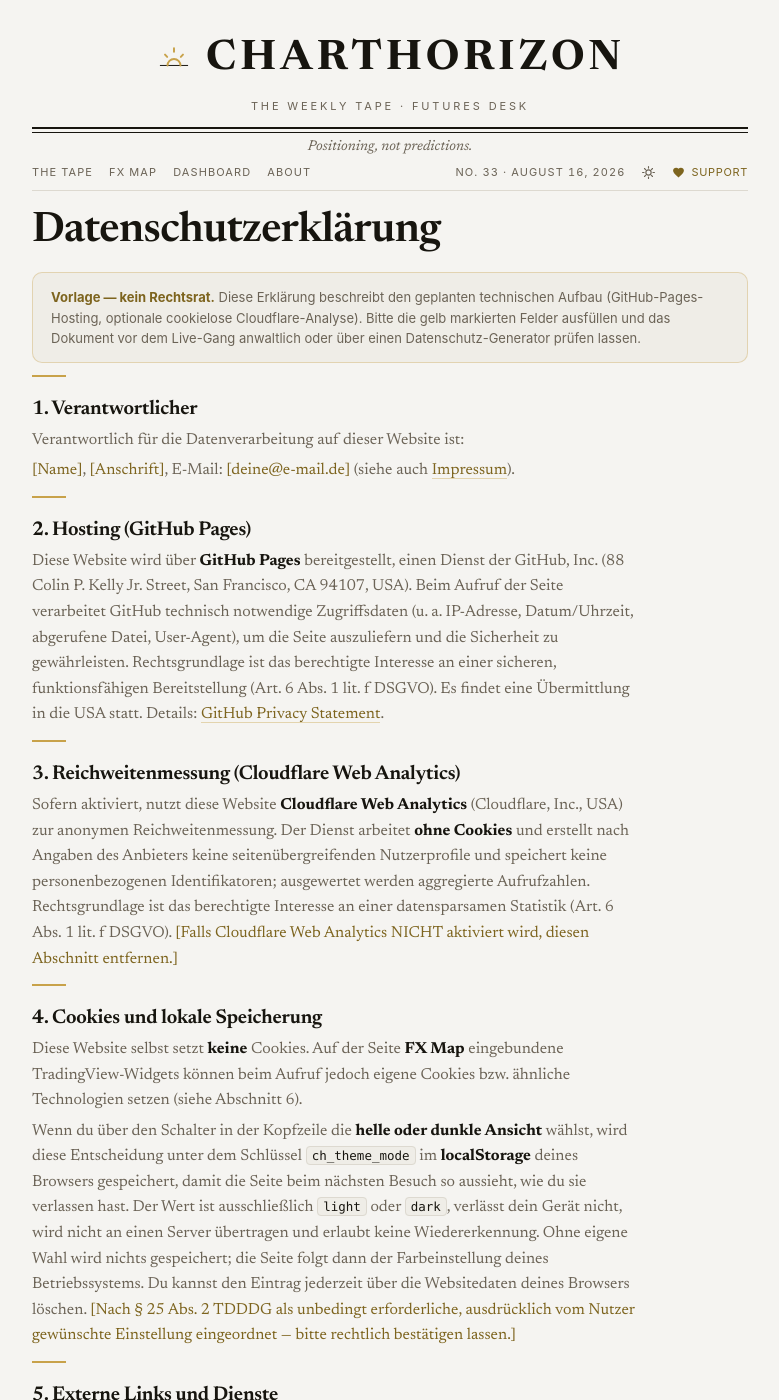
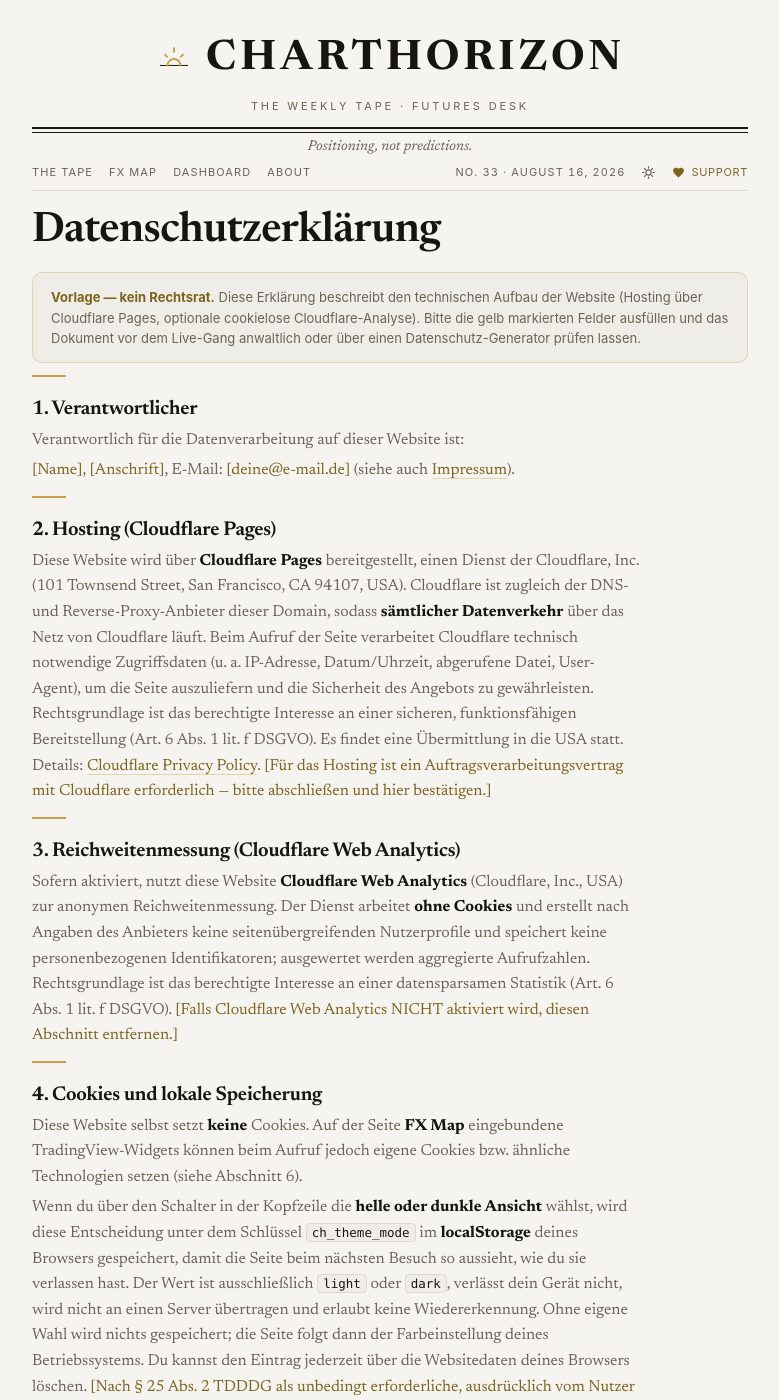
Before and after one commit to ChartHorizon/website, a Jekyll site: the page built from privacy.html, in a window 1280 px wide and 1400 px high. Shown: the whole window, without its empty margins (250-1029 px from the left). Built offline with Jekyll 4.4.1, drawn with Linux system fonts in a browser that asks for light colours; some of the changed text lies outside the part shown.

Commit message:
fx: paint the embeds dark, and give the legal pages real URLs
Two unrelated fixes that both came out of the dark edition.

The TradingView embeds stayed white in the dark edition. The remount worked and
colorTheme really was "dark" — the fault was `isTransparent: true`, which asks
TradingView not to paint a background at all. What shows through then is the
iframe's own default canvas, and that canvas is WHITE, set by the embedded
document's colour-scheme, which is cross-origin and beyond our reach. Against a
near-white card nobody could ever tell; against navy it is a lit slab. So
isTransparent now follows the edition: transparent on light, opaque on dark,
where TradingView paints its own dark ground. It moves out of the markup config
and into mountTv(), because it is a theme-dependent key and there is now exactly
one place that owns those.

Worth recording how this was nearly missed: a screenshot is not evidence here.
Playwright composites cross-origin iframes over white, so a correct dark widget
and a broken white one look identical in a capture. Painting the ground behind
the frame red and screenshotting white proves only that the compositor lies.
Verifying this needs site isolation off
(--disable-features=IsolateOrigins,site-per-process).

Separately, impressum and privacy were the last two pages still published as
/name.html. Cloudflare Pages strips .html and 308s to the extensionless path, so
the footer spent a redirect on every visit and each page named a redirecting URL
as its own canonical. They now use directory permalinks like every other page.
Pages does NOT keep the old path alive on its own — /about.html, which made the
same move long ago, answers 404 — so a _redirects file maps both old URLs 301 to
the new ones and existing bookmarks to the Datenschutzerklärung keep working.
Jekyll skips leading-underscore files, hence the `include:` entry.

While in there, privacy.html still described the pre-2026-08-15 world: it named
GitHub Pages as the host (it is Cloudflare Pages, and Cloudflare is also the
proxy for all traffic) and listed GitHub Sponsors under external services, which
is linked nowhere, while omitting X, which is linked on two pages.

Co-Authored-By: Claude Opus 5 <noreply@anthropic.com>

```diff
--- a/_config.yml
+++ b/_config.yml
@@ -50,6 +50,11 @@ defaults:
   - scope: { path: "", type: posts }
     values: { permalink: /:year/:month/:day/:title/ }
 
+# Jekyll skips leading-underscore names, but Cloudflare Pages reads its redirect rules
+# from a file called exactly `_redirects` at the build root — so it has to be forced back in.
+include:
+  - _redirects
+
 # Files that live in the repo but must not be published as-is.
 exclude:
   - README.md
--- a/_layouts/default.html
+++ b/_layouts/default.html
@@ -166,8 +166,8 @@
      risk of loss; seasonal and positioning signals do not guarantee future results. Market data is
      provided “as is” for personal, informational use.</p>
   <p class="legal-links">© {{ 'now' | date: "%Y" }} ChartHorizon ·
-     <a href="{{ '/impressum.html' | relative_url }}">Impressum</a> ·
-     <a href="{{ '/privacy.html' | relative_url }}">Datenschutz</a></p>
+     <a href="{{ '/impressum/' | relative_url }}">Impressum</a> ·
+     <a href="{{ '/privacy/' | relative_url }}">Datenschutz</a></p>
 </footer>
 
 <!-- Edition switch. The head script already resolved and applied the theme; this only wires
--- a/impressum.html
+++ b/impressum.html
@@ -4,6 +4,9 @@ lang: de
 title: Impressum
 noindex: true
 sitemap: false
+# See the note on privacy.html: directory permalink, with /impressum.html kept alive
+# as a permanent redirect in the root _redirects file.
+permalink: /impressum/
 ---
 <section class="legal">
   <h1>Impressum</h1>
--- a/privacy.html
+++ b/privacy.html
@@ -4,17 +4,22 @@ lang: de
 title: Datenschutz
 noindex: true
 sitemap: false
+# A directory permalink, like every other page on the site. Cloudflare Pages strips
+# .html and 308s to the extensionless path, so the old privacy.html spent a round trip
+# on a redirect and advertised a redirecting URL as its own canonical. `/privacy.html`
+# stays alive as a permanent redirect via the root _redirects file.
+permalink: /privacy/
 ---
 <section class="legal">
   <h1>Datenschutzerklärung</h1>
-  <div class="note"><strong>Vorlage — kein Rechtsrat.</strong> Diese Erklärung beschreibt den geplanten technischen Aufbau (GitHub-Pages-Hosting, optionale cookielose Cloudflare-Analyse). Bitte die gelb markierten Felder ausfüllen und das Dokument vor dem Live-Gang anwaltlich oder über einen Datenschutz-Generator prüfen lassen.</div>
+  <div class="note"><strong>Vorlage — kein Rechtsrat.</strong> Diese Erklärung beschreibt den technischen Aufbau der Website (Hosting über Cloudflare Pages, optionale cookielose Cloudflare-Analyse). Bitte die gelb markierten Felder ausfüllen und das Dokument vor dem Live-Gang anwaltlich oder über einen Datenschutz-Generator prüfen lassen.</div>
 
   <h2>1. Verantwortlicher</h2>
   <p>Verantwortlich für die Datenverarbeitung auf dieser Website ist:</p>
-  <p><span class="ph">[Name]</span>, <span class="ph">[Anschrift]</span>, E-Mail: <span class="ph">[deine@e-mail.de]</span> (siehe auch <a class="link" href="{{ '/impressum.html' | relative_url }}">Impressum</a>).</p>
+  <p><span class="ph">[Name]</span>, <span class="ph">[Anschrift]</span>, E-Mail: <span class="ph">[deine@e-mail.de]</span> (siehe auch <a class="link" href="{{ '/impressum/' | relative_url }}">Impressum</a>).</p>
 
-  <h2>2. Hosting (GitHub Pages)</h2>
-  <p>Diese Website wird über <strong>GitHub Pages</strong> bereitgestellt, einen Dienst der GitHub, Inc. (88 Colin P. Kelly Jr. Street, San Francisco, CA 94107, USA). Beim Aufruf der Seite verarbeitet GitHub technisch notwendige Zugriffsdaten (u. a. IP-Adresse, Datum/Uhrzeit, abgerufene Datei, User-Agent), um die Seite auszuliefern und die Sicherheit zu gewährleisten. Rechtsgrundlage ist das berechtigte Interesse an einer sicheren, funktionsfähigen Bereitstellung (Art. 6 Abs. 1 lit. f DSGVO). Es findet eine Übermittlung in die USA statt. Details: <a class="link" href="https://docs.github.com/site-policy/privacy-policies/github-general-privacy-statement" target="_blank" rel="noopener">GitHub Privacy Statement</a>.</p>
+  <h2>2. Hosting (Cloudflare Pages)</h2>
+  <p>Diese Website wird über <strong>Cloudflare Pages</strong> bereitgestellt, einen Dienst der Cloudflare, Inc. (101 Townsend Street, San Francisco, CA 94107, USA). Cloudflare ist zugleich der DNS- und Reverse-Proxy-Anbieter dieser Domain, sodass <strong>sämtlicher Datenverkehr</strong> über das Netz von Cloudflare läuft. Beim Aufruf der Seite verarbeitet Cloudflare technisch notwendige Zugriffsdaten (u. a. IP-Adresse, Datum/Uhrzeit, abgerufene Datei, User-Agent), um die Seite auszuliefern und die Sicherheit des Angebots zu gewährleisten. Rechtsgrundlage ist das berechtigte Interesse an einer sicheren, funktionsfähigen Bereitstellung (Art. 6 Abs. 1 lit. f DSGVO). Es findet eine Übermittlung in die USA statt. Details: <a class="link" href="https://www.cloudflare.com/privacypolicy/" target="_blank" rel="noopener">Cloudflare Privacy Policy</a>. <span class="ph">[Für das Hosting ist ein Auftragsverarbeitungsvertrag mit Cloudflare erforderlich — bitte abschließen und hier bestätigen.]</span></p>
 
   <h2>3. Reichweitenmessung (Cloudflare Web Analytics)</h2>
   <p>Sofern aktiviert, nutzt diese Website <strong>Cloudflare Web Analytics</strong> (Cloudflare, Inc., USA) zur anonymen Reichweitenmessung. Der Dienst arbeitet <strong>ohne Cookies</strong> und erstellt nach Angaben des Anbieters keine seitenübergreifenden Nutzerprofile und speichert keine personenbezogenen Identifikatoren; ausgewertet werden aggregierte Aufrufzahlen. Rechtsgrundlage ist das berechtigte Interesse an einer datensparsamen Statistik (Art. 6 Abs. 1 lit. f DSGVO). <span class="ph">[Falls Cloudflare Web Analytics NICHT aktiviert wird, diesen Abschnitt entfernen.]</span></p>
@@ -24,7 +29,7 @@ sitemap: false
   <p>Wenn du über den Schalter in der Kopfzeile die <strong>helle oder dunkle Ansicht</strong> wählst, wird diese Entscheidung unter dem Schlüssel <code>ch_theme_mode</code> im <strong>localStorage</strong> deines Browsers gespeichert, damit die Seite beim nächsten Besuch so aussieht, wie du sie verlassen hast. Der Wert ist ausschließlich <code>light</code> oder <code>dark</code>, verlässt dein Gerät nicht, wird nicht an einen Server übertragen und erlaubt keine Wiedererkennung. Ohne eigene Wahl wird nichts gespeichert; die Seite folgt dann der Farbeinstellung deines Betriebssystems. Du kannst den Eintrag jederzeit über die Websitedaten deines Browsers löschen. <span class="ph">[Nach § 25 Abs. 2 TDDDG als unbedingt erforderliche, ausdrücklich vom Nutzer gewünschte Einstellung eingeordnet — bitte rechtlich bestätigen lassen.]</span></p>
 
   <h2>5. Externe Links und Dienste</h2>
-  <p>Die Seite verlinkt auf externe Dienste — u. a. <strong>Buy Me a Coffee</strong> und <strong>GitHub Sponsors</strong> (Unterstützung). Erst beim Anklicken bzw. Aufruf dieser Dienste werden dort Daten verarbeitet; es gelten dann die jeweiligen Datenschutzbestimmungen der Anbieter.</p>
+  <p>Die Seite verlinkt auf externe Dienste — <strong>Buy Me a Coffee</strong> (Unterstützung, in der Kopfzeile jeder Seite) und <strong>X</strong> (Kontakt, auf den Seiten <strong>About</strong> und <strong>Dashboard</strong>). Erst beim Anklicken werden dort Daten verarbeitet; es gelten dann die jeweiligen Datenschutzbestimmungen der Anbieter. Ein bloßer Link löst keine Datenübertragung aus.</p>
 
   <h2>6. Eingebettete Marktdaten (TradingView)</h2>
   <p>Auf der Seite <strong>FX Map</strong> sind interaktive Markt-Widgets von <strong>TradingView</strong> (TradingView, Inc., USA) eingebettet (Live-Kurs-Ticker und Wirtschaftskalender; zusätzlich öffnet ein Klick auf ein Währungspaar einen interaktiven Kurschart). Beim Aufruf dieser Seite – bzw. beim Anklicken eines Paars – lädt dein Browser die Widget-Skripte direkt von TradingView; dabei wird deine IP-Adresse an TradingView übermittelt, und TradingView kann zur Auslieferung und Reichweitenmessung eigene Cookies oder ähnliche Technologien setzen. Auf den übrigen Seiten dieser Website werden keine TradingView-Inhalte geladen. Rechtsgrundlage ist das berechtigte Interesse an der Darstellung aktueller Marktdaten (Art. 6 Abs. 1 lit. f DSGVO); <span class="ph">[ob für die Cookie-Setzung zusätzlich eine Einwilligung nach § 25 TDDDG (vormals TTDSG) erforderlich ist, bitte rechtlich prüfen]</span>. Es findet eine Übermittlung in die USA statt. Details: <a class="link" href="https://www.tradingview.com/policies/" target="_blank" rel="noopener">TradingView Privacy Policy</a>.</p>
```
Also changed, not shown: fx.html (+9 -3 lines), 1 other file.
